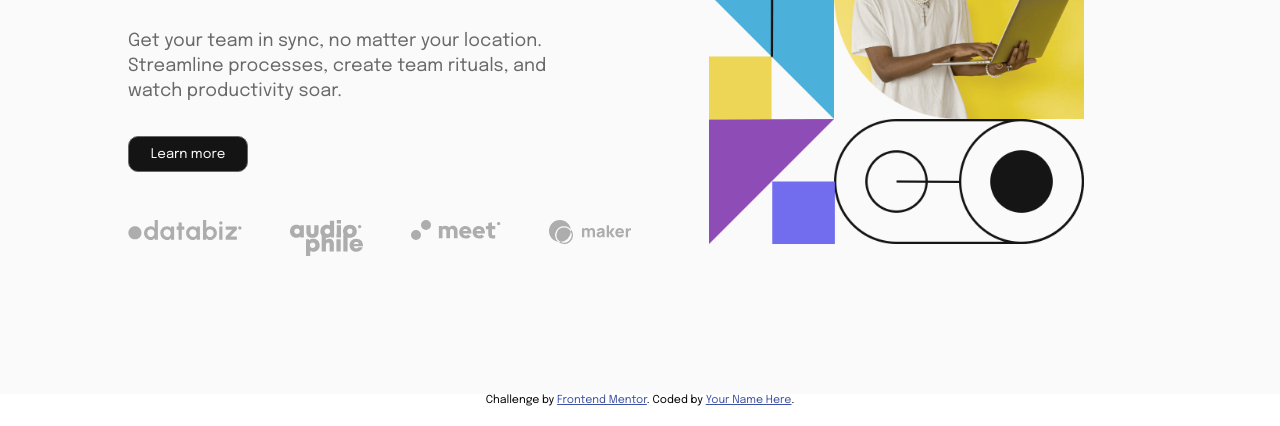
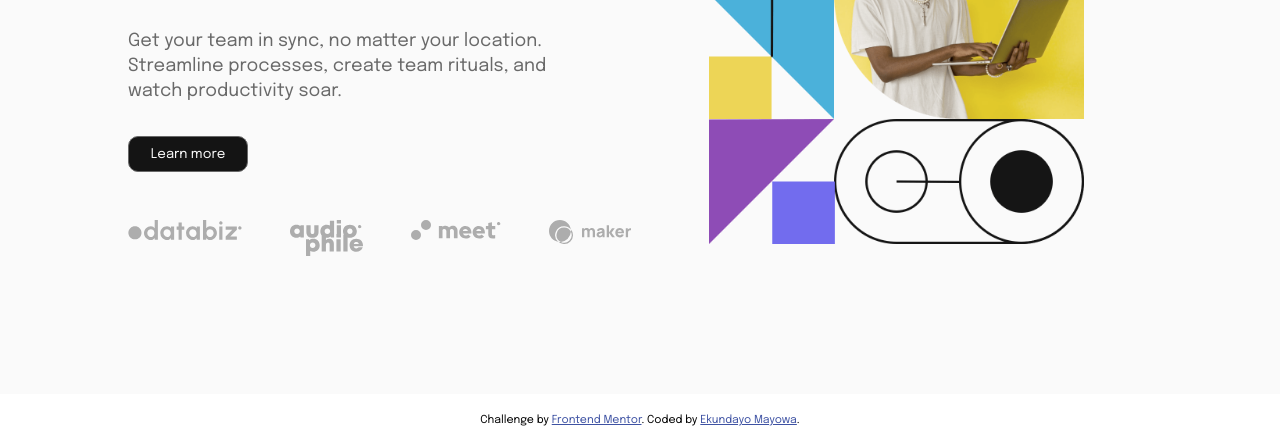
Before and after one commit to Mentor08/intro-section-with-dropdown-navigation-main, a plain HTML site: page index.html in a window 1280 px wide. Shown: the part 406-832 px from the top of the page. Drawn offline with Linux system fonts and the light colour scheme.

Commit message:
Update index.html

```diff
--- a/index.html
+++ b/index.html
@@ -19,6 +19,7 @@
     <style>
       .attribution {
         font-size: 11px;
+        margin-top: 20px;
         text-align: center;
       }
       .attribution a {
@@ -256,7 +257,7 @@
       Challenge by
       <a href="https://www.frontendmentor.io?ref=challenge" target="_blank"
         >Frontend Mentor</a
-      >. Coded by <a href="#">Your Name Here</a>.
+      >. Coded by <a href="https://wa.me/+2348107029351">Ekundayo Mayowa</a>.
     </div>
     <script>
       document.querySelector(".menu").addEventListener("click", () => {
```
